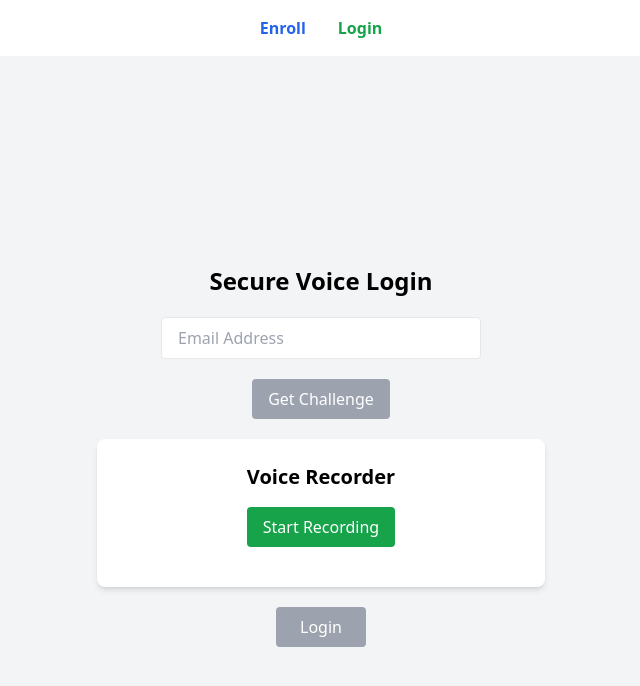
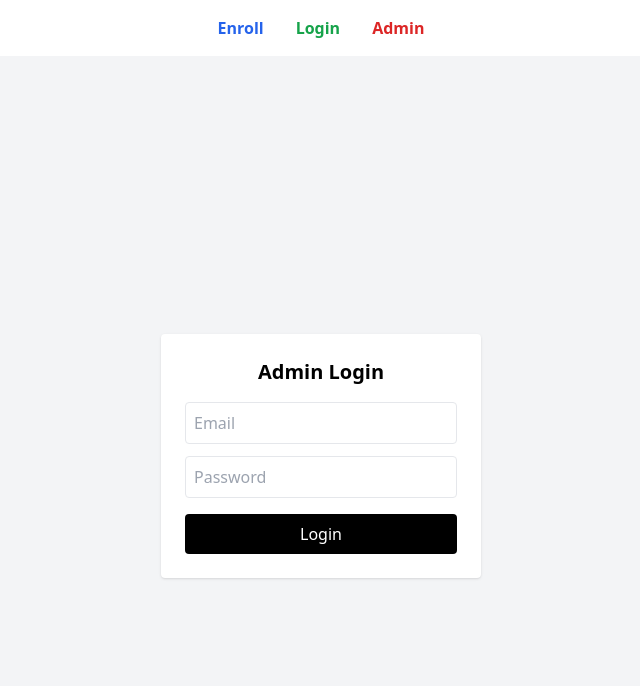
Before and after one commit to Nithin-joshua/Voice_Authentication-MVP, a React app in the folder frontend/: page /admin/login in a window 1280 px wide. Shown: the top 686 px of the page, without its empty margins (319-959 px from the left). Built offline with nearby package versions, Linux system fonts and the light colour scheme; the HTML template or start-up script is replaced by a standard one.

Commit message:
Fix admin login navigation using React Router

```diff
--- a/frontend/src/App.jsx
+++ b/frontend/src/App.jsx
@@ -1,11 +1,23 @@
-import { BrowserRouter as Router, Routes, Route, Link } from "react-router-dom";
+import { BrowserRouter as Router, Routes, Route, Link, Navigate } from "react-router-dom";
 import Enroll from "./pages/Enroll";
 import Login from "./pages/Login";
+
+// Admin imports
+import AdminLogin from "./admin/AdminLogin";
+import AdminLayout from "./admin/AdminLayout";
+import Users from "./admin/Users";
+import Logs from "./admin/Logs";
+
+// Simple admin auth guard
+const AdminRoute = ({ children }) => {
+  const token = localStorage.getItem("admin_token");
+  return token ? children : <Navigate to="/admin/login" />;
+};
 
 function App() {
   return (
     <Router>
-      {/* Navigation Bar */}
+      {/* ================= USER NAVBAR ================= */}
       <nav className="w-full bg-white shadow-md py-4 flex justify-center gap-8">
         <Link
           to="/enroll"
@@ -19,13 +31,47 @@ function App() {
         >
           Login
         </Link>
+        <Link
+          to="/admin"
+          className="text-red-600 font-semibold hover:underline"
+        >
+          Admin
+        </Link>
       </nav>
 
-      {/* Routes */}
+      {/* ================= ROUTES ================= */}
       <Routes>
+        {/* User Routes */}
         <Route path="/enroll" element={<Enroll />} />
         <Route path="/login" element={<Login />} />
-        <Route path="*" element={<Login />} />
+
+        {/* ================= ADMIN ROUTES ================= */}
+        <Route path="/admin/login" element={<AdminLogin onLogin={() => window.location.href = "/admin"} />} />
+
+        <Route
+          path="/admin"
+          element={
+            <AdminRoute>
+              <AdminLayout>
+                <Users />
+              </AdminLayout>
+            </AdminRoute>
+          }
+        />
+
+        <Route
+          path="/admin/logs"
+          element={
+            <AdminRoute>
+              <AdminLayout>
+                <Logs />
+              </AdminLayout>
+            </AdminRoute>
+          }
+        />
+
+        {/* Fallback */}
+        <Route path="*" element={<Navigate to="/login" />} />
       </Routes>
     </Router>
   );
--- /dev/null
+++ b/frontend/src/admin/AdminLogin.jsx
@@ -0,0 +1,47 @@
+import { useState } from "react";
+import { adminLogin } from "./api";
+
+export default function AdminLogin({ onLogin }) {
+  const [email, setEmail] = useState("");
+  const [password, setPassword] = useState("");
+
+  const login = async () => {
+    const data = await adminLogin(email, password);
+    if (data.access_token) {
+      localStorage.setItem("admin_token", data.access_token);
+      onLogin();
+    } else {
+      alert("Invalid admin credentials");
+    }
+  };
+
+  return (
+    <div className="h-screen flex items-center justify-center bg-gray-100">
+      <div className="bg-white p-6 rounded shadow w-80">
+        <h2 className="text-xl font-bold mb-4 text-center">Admin Login</h2>
+
+        <input
+          className="w-full mb-3 p-2 border rounded"
+          placeholder="Email"
+          value={email}
+          onChange={(e) => setEmail(e.target.value)}
+        />
+
+        <input
+          type="password"
+          className="w-full mb-4 p-2 border rounded"
+          placeholder="Password"
+          value={password}
+          onChange={(e) => setPassword(e.target.value)}
+        />
+
+        <button
+          onClick={login}
+          className="w-full bg-black text-white py-2 rounded"
+        >
+          Login
+        </button>
+      </div>
+    </div>
+  );
+}
```
